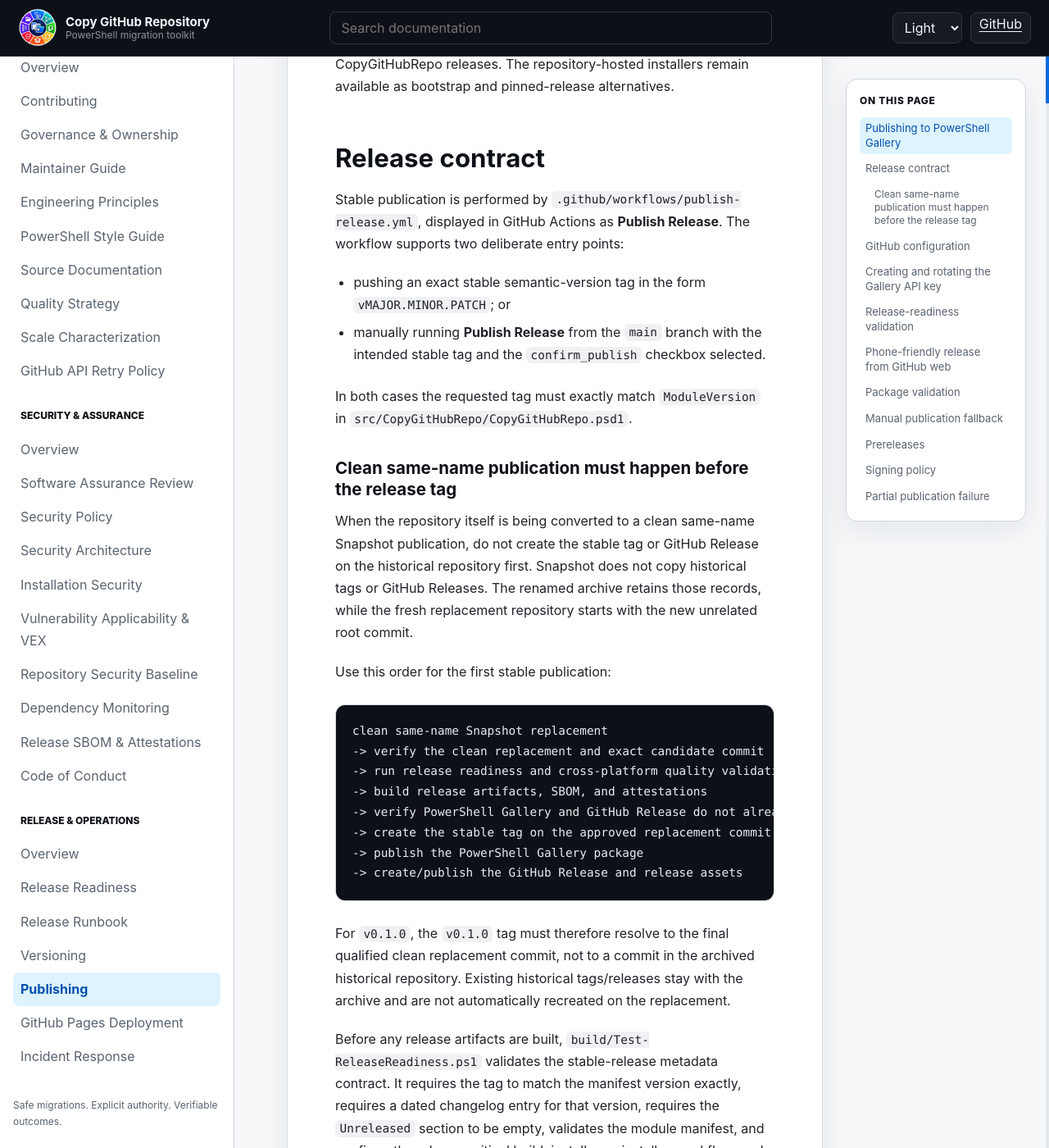
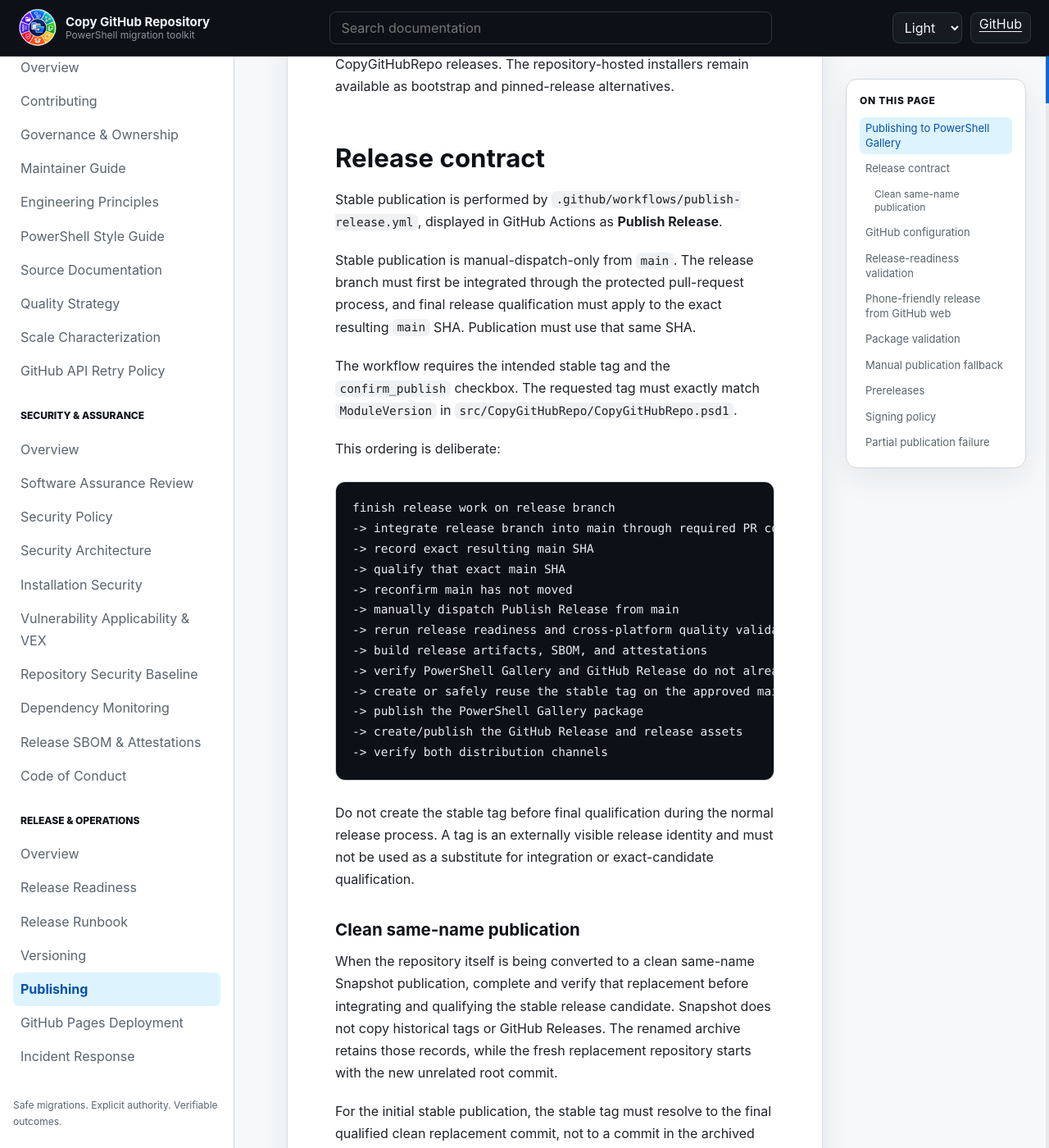
Before and after one commit to infoconex/copy-github-repo, a Jekyll site: the page built from docs/release/publishing.md, in a window 1280 px wide and 1400 px high, scrolled down 288 px. Shown: the whole window at 82% size. Built offline with Jekyll 4.4.1, drawn with Linux system fonts in a browser that asks for light colours; some of the changed text lies outside the part shown.

Commit message:
Align publishing docs to main-first releases

````diff
--- a/docs/release/publishing.md
+++ b/docs/release/publishing.md
@@ -1,6 +1,6 @@
 ---
 title: "Publish CopyGitHubRepo to PowerShell Gallery – Release Workflow and Validation"
-description: "Learn how stable CopyGitHubRepo releases are validated and published to PowerShell Gallery and GitHub Releases, including tags, package validation, API-key security, manual fallback, and partial-failure handling."
+description: "Learn how stable CopyGitHubRepo releases are integrated, qualified, and published from the exact approved main commit to PowerShell Gallery and GitHub Releases."
 ---
 
 # Publishing to PowerShell Gallery
@@ -9,41 +9,47 @@ PowerShell Gallery is the primary public package channel for stable CopyGitHubRe
 
 ## Release contract
 
-Stable publication is performed by `.github/workflows/publish-release.yml`, displayed in GitHub Actions as **Publish Release**. The workflow supports two deliberate entry points:
+Stable publication is performed by `.github/workflows/publish-release.yml`, displayed in GitHub Actions as **Publish Release**.
 
-- pushing an exact stable semantic-version tag in the form `vMAJOR.MINOR.PATCH`; or
-- manually running **Publish Release** from the `main` branch with the intended stable tag and the `confirm_publish` checkbox selected.
+Stable publication is manual-dispatch-only from `main`. The release branch must first be integrated through the protected pull-request process, and final release qualification must apply to the exact resulting `main` SHA. Publication must use that same SHA.
 
-In both cases the requested tag must exactly match `ModuleVersion` in `src/CopyGitHubRepo/CopyGitHubRepo.psd1`.
+The workflow requires the intended stable tag and the `confirm_publish` checkbox. The requested tag must exactly match `ModuleVersion` in `src/CopyGitHubRepo/CopyGitHubRepo.psd1`.
 
-### Clean same-name publication must happen before the release tag
-
-When the repository itself is being converted to a clean same-name Snapshot publication, do not create the stable tag or GitHub Release on the historical repository first. Snapshot does not copy historical tags or GitHub Releases. The renamed archive retains those records, while the fresh replacement repository starts with the new unrelated root commit.
-
-Use this order for the first stable publication:
+This ordering is deliberate:
 
 ```text
-clean same-name Snapshot replacement
--> verify the clean replacement and exact candidate commit
--> run release readiness and cross-platform quality validation
+finish release work on release branch
+-> integrate release branch into main through required PR controls
+-> record exact resulting main SHA
+-> qualify that exact main SHA
+-> reconfirm main has not moved
+-> manually dispatch Publish Release from main
+-> rerun release readiness and cross-platform quality validation
 -> build release artifacts, SBOM, and attestations
 -> verify PowerShell Gallery and GitHub Release do not already contain the version
--> create the stable tag on the approved replacement commit
+-> create or safely reuse the stable tag on the approved main commit
 -> publish the PowerShell Gallery package
 -> create/publish the GitHub Release and release assets
+-> verify both distribution channels
 ```
 
-For `v0.1.0`, the `v0.1.0` tag must therefore resolve to the final qualified clean replacement commit, not to a commit in the archived historical repository. Existing historical tags/releases stay with the archive and are not automatically recreated on the replacement.
+Do not create the stable tag before final qualification during the normal release process. A tag is an externally visible release identity and must not be used as a substitute for integration or exact-candidate qualification.
+
+### Clean same-name publication
+
+When the repository itself is being converted to a clean same-name Snapshot publication, complete and verify that replacement before integrating and qualifying the stable release candidate. Snapshot does not copy historical tags or GitHub Releases. The renamed archive retains those records, while the fresh replacement repository starts with the new unrelated root commit.
+
+For the initial stable publication, the stable tag must resolve to the final qualified clean replacement commit, not to a commit in the archived historical repository.
 
 Before any release artifacts are built, `build/Test-ReleaseReadiness.ps1` validates the stable-release metadata contract. It requires the tag to match the manifest version exactly, requires a dated changelog entry for that version, requires the `Unreleased` section to be empty, validates the module manifest, and confirms the release-critical build, installer, uninstaller, workflow, and publishing files exist.
 
-For manual dispatch, the workflow additionally requires that the run is started from `main` and that the workflow's exact commit SHA is still the current `main` SHA. This prevents a stale browser tab or an older branch revision from becoming the release source. The exact commit then passes the same reusable cross-platform **Validate Project Quality** workflow used elsewhere in CI.
+The workflow additionally requires that the run is started from `main` and that the workflow's exact commit SHA is still the current `main` SHA. This prevents a stale browser tab or an older revision from becoming the release source. The exact commit then passes the same reusable cross-platform **Validate Project Quality** workflow used elsewhere in CI.
 
 The publication workflow builds the deterministic GitHub release ZIP and checksum, stages a clean Gallery package under `dist/PSGallery/CopyGitHubRepo`, validates the packaged manifest and exports, generates the SPDX SBOM and GitHub attestations, checks both PSGallery and GitHub for an existing version, ensures the stable tag resolves to the approved release commit, publishes the Gallery package, and then creates the GitHub Release.
 
-A manual run creates an annotated tag only after project-quality validation, release-readiness validation, artifact creation, attestation, and duplicate destination checks have succeeded. If that tag already exists, the workflow reuses it only when it resolves to the exact approved release commit; otherwise publication stops. This makes a safe rerun possible after a failure that occurred after tag creation but before publication.
+The workflow creates an annotated tag only after project-quality validation, release-readiness validation, artifact creation, attestation, and duplicate destination checks have succeeded. If that tag already exists, the workflow reuses it only when it resolves to the exact approved release commit; otherwise publication stops.
 
-The workflow does not publish from ordinary branch pushes or pull requests. It does not change versions automatically.
+The workflow does not publish from ordinary branch pushes, pull requests, or tag pushes. It does not change versions automatically.
 
 ## GitHub configuration
 
@@ -55,23 +61,17 @@ PSGALLERY_API_KEY
 
 The release job references the secret only in the Gallery publication step. Do not store the key in repository files, workflow variables, command-line examples containing a real value, comments, or logs.
 
-Where practical, configure the `powershell-gallery` environment with required reviewers so a version tag or manual release request cannot immediately consume the production publishing credential without maintainer approval.
-
-## Creating and rotating the Gallery API key
-
-Sign in to PowerShell Gallery with the account that owns or is authorized to publish `CopyGitHubRepo`, then create an API key with only the permissions needed to push the module. Store the value directly in the `powershell-gallery` environment secret.
-
-For rotation, create a replacement key, update the GitHub environment secret, confirm a subsequent controlled release can authenticate, and revoke the old key. Revoke a key immediately if exposure is suspected. Never commit a replacement key while responding to an incident.
+Where practical, configure the `powershell-gallery` environment with required reviewers so a manual release request cannot immediately consume the production publishing credential without maintainer approval.
 
 ## Release-readiness validation
 
-Before creating or requesting a stable release, run:
+Before requesting a stable release, run:
 
 ```powershell
-./build/Test-ReleaseReadiness.ps1 -Tag v0.1.0 -RequireEmptyUnreleased
+./build/Test-ReleaseReadiness.ps1 -Tag v0.2.0 -RequireEmptyUnreleased
 ```
 
-Replace `v0.1.0` with the intended release tag. The command must succeed before publication. The `Unreleased` section should contain only changes that are not part of the release commit; because a stable release includes the entire commit, any entries describing code already present in that commit must be moved into the matching version section first.
+Replace `v0.2.0` with the intended release tag. The command must succeed on the exact `main` SHA being qualified before publication.
 
 This check intentionally does not create, move, or publish a tag. **Publish Release** remains the deliberate publication boundary.
 
@@ -79,18 +79,19 @@ This check intentionally does not create, move, or publish a tag. **Publish Rele
 
 A maintainer can publish a stable release without a local Git checkout by using the GitHub Actions web interface, including from a phone:
 
-1. Open the repository on GitHub.
-2. Open **Actions**.
-3. Select **Publish Release**.
-4. Choose **Run workflow**.
-5. Ensure the branch selector is **main**.
-6. Enter the intended stable tag, for example `v0.1.0`.
-7. Select `confirm_publish`.
-8. Run the workflow.
+1. Confirm final qualification recorded `GO` for the exact current `main` SHA.
+2. Open the repository on GitHub.
+3. Open **Actions**.
+4. Select **Publish Release**.
+5. Choose **Run workflow**.
+6. Ensure the branch selector is **main**.
+7. Enter the intended stable tag, for example `v0.2.0`.
+8. Select `confirm_publish`.
+9. Run the workflow.
 
 The workflow refuses to continue if the selected ref is not `main`, if the captured commit is no longer the current `main` SHA, if the tag does not match the manifest version, if `Unreleased` is not empty, if **Validate Project Quality** fails, or if the version already exists in PowerShell Gallery or as a GitHub Release.
 
-For a successful manual run, the workflow creates an annotated tag for the exact validated commit immediately before publication. The tag is then used by the GitHub Release created later in the same workflow run. Do not separately draft or publish a GitHub Release from the Releases page; the workflow owns that operation.
+For a successful run, the workflow creates an annotated tag for the exact validated commit immediately before publication. The tag is then used by the GitHub Release created later in the same workflow run. Do not separately draft or publish a GitHub Release from the Releases page.
 
 ## Package validation
 
@@ -114,27 +115,18 @@ Package validation also launches a fresh `pwsh -NoProfile -NonInteractive` proce
 
 The **Validate Project Quality** workflow is authoritative for Pester and broad PSScriptAnalyzer validation and also builds and validates the staged Gallery package on Windows, macOS, and Ubuntu. The separate **Analyze Code Security** workflow provides the focused PowerShell security profile and targeted security behavior evidence; it does not replace the broader project-quality gate.
 
-For a manual fallback, run both local quality/package commands before publication:
-
-```powershell
-./build/Test-Project.ps1
-./build/New-PowerShellGalleryPackage.ps1
-```
-
-A change is not release-ready merely because the source module imports successfully; the exact staged package must also pass validation.
-
 ## Manual publication fallback
 
-Automation is preferred. If GitHub Actions is unavailable and a maintainer must publish manually, use the exact approved source revision and the same staged package produced by `New-PowerShellGalleryPackage.ps1`.
+Automation is preferred. If GitHub Actions is unavailable and a maintainer must publish manually, use the exact approved `main` revision and the same staged package produced by `New-PowerShellGalleryPackage.ps1`.
 
 First validate without publishing:
 
 ```powershell
 ./build/Test-Project.ps1
-./build/Test-ReleaseReadiness.ps1 -Tag v0.1.0 -RequireEmptyUnreleased
+./build/Test-ReleaseReadiness.ps1 -Tag v0.2.0 -RequireEmptyUnreleased
 ./build/New-PowerShellGalleryPackage.ps1
 Test-ModuleManifest ./dist/PSGallery/CopyGitHubRepo/CopyGitHubRepo.psd1
-Find-PSResource CopyGitHubRepo -Version 0.1.0 -Repository PSGallery
+Find-PSResource CopyGitHubRepo -Version 0.2.0 -Repository PSGallery
 Publish-PSResource `
     -Path ./dist/PSGallery/CopyGitHubRepo `
     -Repository PSGallery `
@@ -142,20 +134,22 @@ Publish-PSResource `
     -WhatIf
 ```
 
-Replace `0.1.0` and `v0.1.0` with the manifest version and tag being released. If `Find-PSResource` returns that exact version, stop; released versions are treated as immutable and must not be overwritten. If `Find-PSResource` reports that the exact package/version cannot be found, that is the expected pre-publication state. Other lookup errors should be investigated rather than treated as proof that the version is absent.
+Replace `0.2.0` and `v0.2.0` with the manifest version and tag being released. If `Find-PSResource` returns that exact version, stop; released versions are treated as immutable and must not be overwritten. If it reports that the exact package/version cannot be found, that is the expected pre-publication state. Other lookup errors should be investigated rather than treated as proof that the version is absent.
 
-When the dry run and all validation are satisfactory, rerun `Publish-PSResource` without `-WhatIf`. Keep the API key in memory or a secure secret store and do not echo it. The legacy PowerShellGet compatibility command is `Publish-Module`, but new project automation uses `Publish-PSResource` from `Microsoft.PowerShell.PSResourceGet`.
+When the dry run and all validation are satisfactory, rerun `Publish-PSResource` without `-WhatIf`. Keep the API key in memory or a secure secret store and do not echo it.
 
 ## Prereleases
 
-Prerelease Gallery publication is intentionally not enabled for the initial release process. Tags such as `v0.2.0-beta1` are rejected rather than guessed or published as stable. If prerelease support is added later, the manifest prerelease metadata, tag convention, Gallery lookup, documentation, and workflow tests must be introduced together.
+Prerelease Gallery publication is intentionally not enabled by the stable publication workflow. Tags such as `v0.3.0-beta1` are rejected rather than guessed or published as stable. If prerelease support is added later, the manifest prerelease metadata, tag convention, Gallery lookup, documentation, and workflow tests must be introduced together.
 
 ## Signing policy
 
-Authenticode signing is optional for the initial PSGallery release and is not a `v0.1.0` blocker. Initial packages may be unsigned. Signing can be added later for stronger publisher identity or enterprise trust requirements, but certificate and private-key handling must be implemented as a separate security-sensitive change and must not weaken CI secret handling.
+Authenticode signing is optional unless a release-readiness decision makes it required. Checksums, SPDX SBOMs, and GitHub attestations do not constitute independent publisher signing.
 
 ## Partial publication failure
 
 GitHub Release and PowerShell Gallery are separate services and cannot be updated atomically. The workflow performs all local validation and both duplicate checks before either publication. It publishes PSGallery first and the GitHub Release second.
 
 If Gallery publication succeeds but GitHub Release creation subsequently fails, do not overwrite or republish the Gallery version. Investigate the failure and use an explicitly reviewed recovery procedure. The normal workflow intentionally fails closed on duplicate versions rather than silently repairing a partially published release.
+
+If a stable tag already exists but resolves to a different commit than the exact approved `main` SHA, normal publication must stop. Do not move or recreate the tag as part of an ordinary release retry; use the release incident/recovery process to decide the appropriate versioned correction.
````
